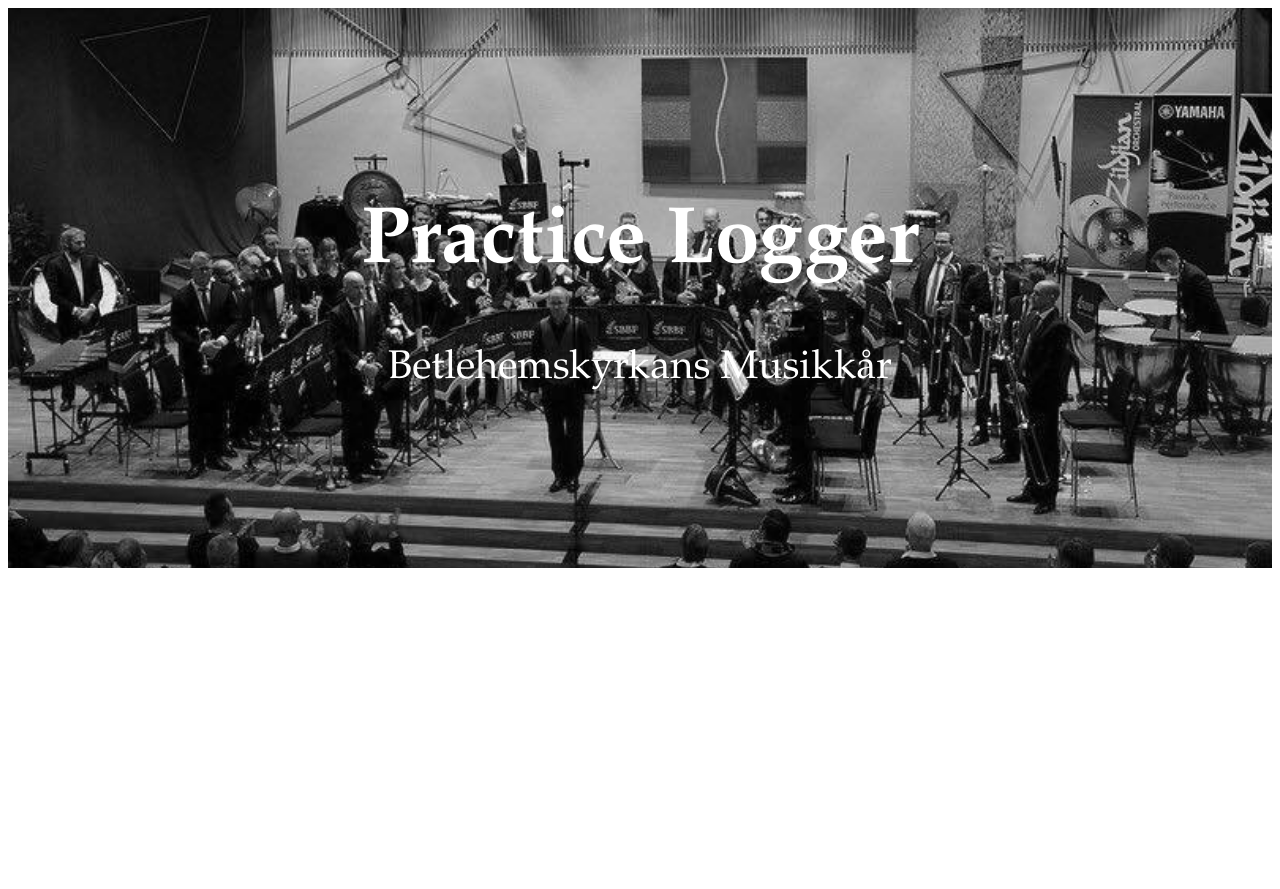
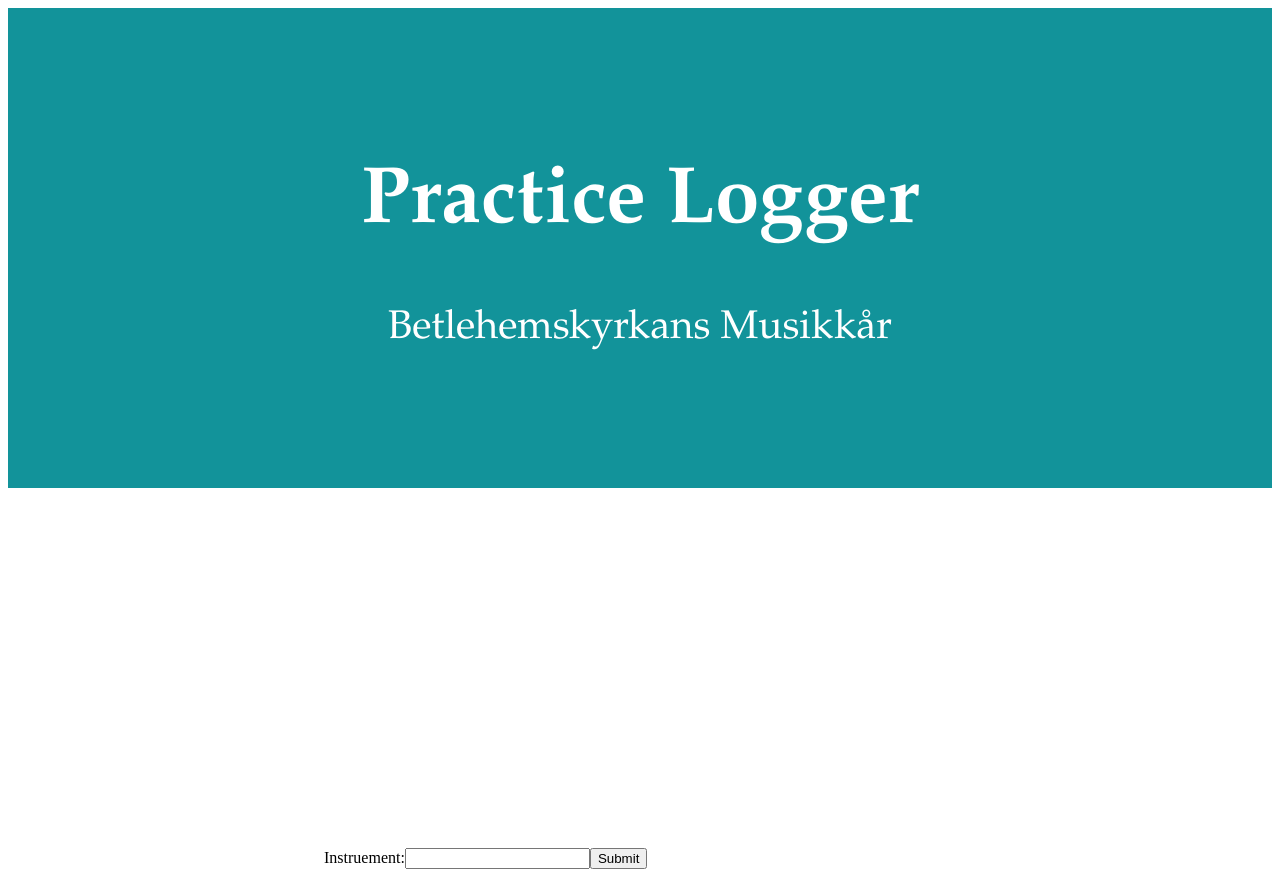
Before and after one commit to mathenri/practice-logger, a React (Create React App) app in the folder client/: page / in a window 1280 px wide. Before the commit the page ends 868 px from the top, so only its background shows below. Built offline with nearby package versions, Linux system fonts and the light colour scheme; no server answers.

Commit message:
Adding functionality for submitting practice hours

```diff
--- a/client/public/index.html
+++ b/client/public/index.html
@@ -13,6 +13,6 @@
         <p>Betlehemskyrkans Musikkår</p>
       </div>
     </div>
-    <div id="root"></div>
+    <div id="root" />
   </body>
 </html>
--- a/client/src/App.js
+++ b/client/src/App.js
@@ -27,14 +27,63 @@
 
     return (
       <div className="App">
-        <XYPlot height={300} width={500} colorType="category" xType="ordinal">
-          <VerticalBarSeries data={formattedRecords} />
-          <YAxis />
-          <XAxis />
-        </XYPlot>
+        <div className="centered">
+          <XYPlot height={300} width={500} colorType="category" xType="ordinal">
+            <VerticalBarSeries data={formattedRecords} />
+            <YAxis />
+            <XAxis />
+          </XYPlot>
+        </div>
+        <div className="centered">
+          <NameForm />
+        </div>
       </div>
     );
   }
 }
 
+class NameForm extends Component {
+  constructor(props) {
+    super(props);
+    this.state = { value: '' };
+
+    this.handleChange = this.handleChange.bind(this);
+    this.handleSubmit = this.handleSubmit.bind(this);
+  }
+
+  handleChange(event) {
+    this.setState({value: event.target.value});
+  }
+
+  handleSubmit(event) {
+    alert('One practice hour was logged for instruement: ' + this.state.value);
+
+    fetch('http://localhost:4000/records', {
+        method: 'POST',
+        headers: {
+          'Accept': 'application/json',
+          'Content-Type': 'application/json',
+      },
+      body: JSON.stringify({
+        user: this.state.value,
+        hours: 1,
+      })
+    });
+
+    event.preventDefault();
+  }
+
+  render() {
+    return (
+      <form onSubmit={this.handleSubmit}>
+        <label>
+          Instruement:
+          <input type="text" value={this.state.value} onChange={this.handleChange} />
+        </label>
+        <input type="submit" value="Submit" />
+      </form>
+    );
+  }
+}
+
 export default App;
--- a/client/src/index.css
+++ b/client/src/index.css
@@ -3,12 +3,13 @@
 }
 
 .hero-image {
-	background-image: url("bk.jpg");
-	height: 70%;
+	/*background-image: url("bk.jpg");*/
+	height: 60%;
 	background-position: center;
-	background-repeat: no-repeat;
+	/*background-repeat: no-repeat;*/
 	background-size: cover;
 	position: relative;
+	background-color: #12939A;
 }
 
 .hero-text {
@@ -21,3 +22,9 @@
 	font-size: 40px;
 	font-family: "Palatino Linotype", "Book Antiqua", Palatino, serif;
 }
+
+.centered {
+	margin: auto;
+	padding: 20px;
+	width: 50%;
+}
```
